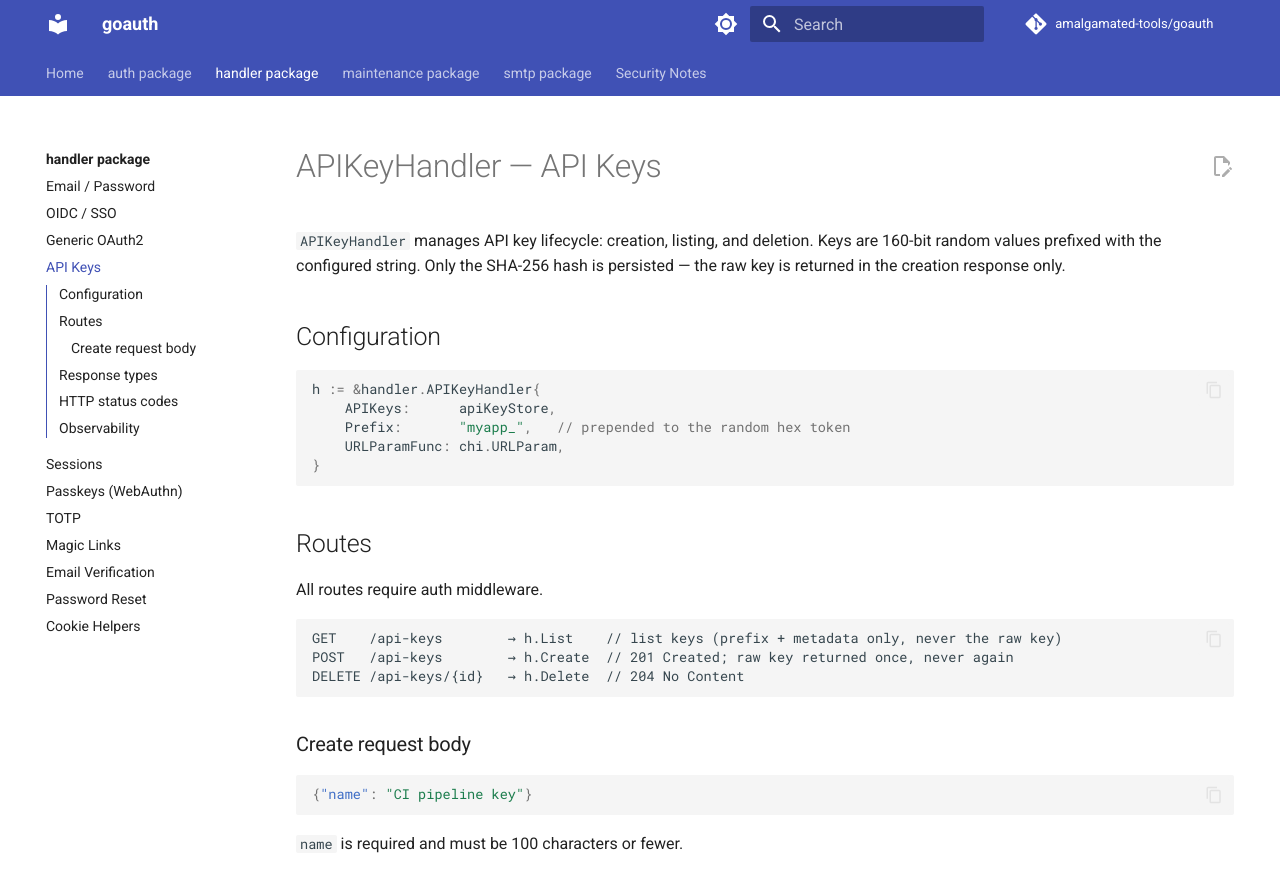
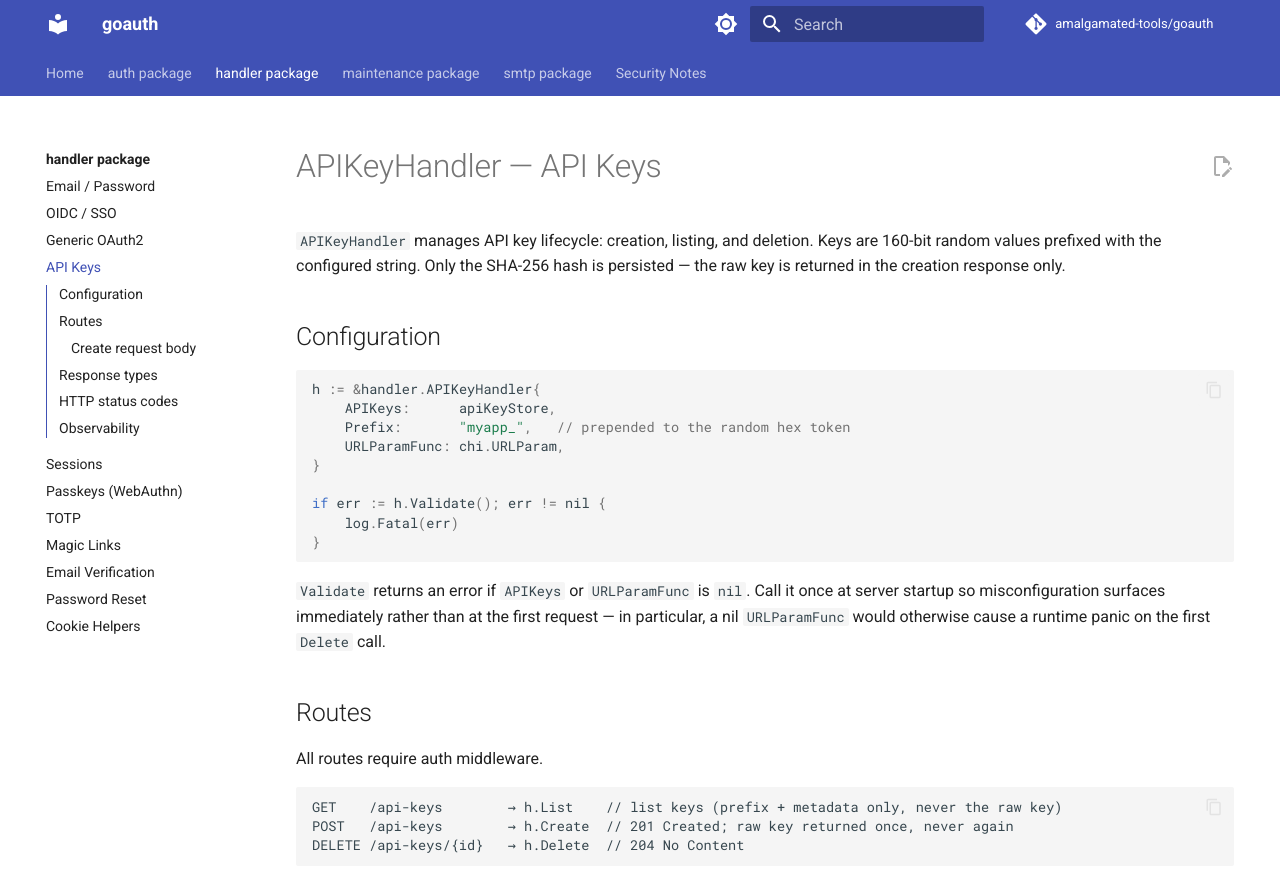
Before and after one commit to amalgamated-tools/goauth, an MkDocs documentation site: the page built from docs/handler/api-keys.md, in a window 1280 px wide and 900 px high. Shown: the top 892 px of the window. Built offline with MkDocs 1.6.1 and Material for MkDocs 9.7.7, drawn with Linux system fonts in a browser that asks for light colours; comment, search, counter and statistics services are not loaded.

Commit message:
docs: document Validate() startup checks for APIKey, EmailVerification, and PasswordReset handlers
Add Validate() call examples and descriptions to the Configuration
sections of api-keys.md, email-verification.md, and password-reset.md,
matching the existing pattern in magic-links.md and totp.md.

Triggered by #340 which added Validate() to these three handlers.

Co-authored-by: Copilot <223556219+Copilot@users.noreply.github.com>

````diff
--- a/docs/handler/api-keys.md
+++ b/docs/handler/api-keys.md
@@ -10,7 +10,13 @@ h := &handler.APIKeyHandler{
     Prefix:       "myapp_",   // prepended to the random hex token
     URLParamFunc: chi.URLParam,
 }
+
+if err := h.Validate(); err != nil {
+    log.Fatal(err)
+}
 ```
+
+`Validate` returns an error if `APIKeys` or `URLParamFunc` is `nil`. Call it once at server startup so misconfiguration surfaces immediately rather than at the first request — in particular, a nil `URLParamFunc` would otherwise cause a runtime panic on the first `Delete` call.
 
 ## Routes
 
````
Also changed, not shown: docs/handler/email-verification.md (+6 -0 lines), docs/handler/password-reset.md (+6 -0 lines).
